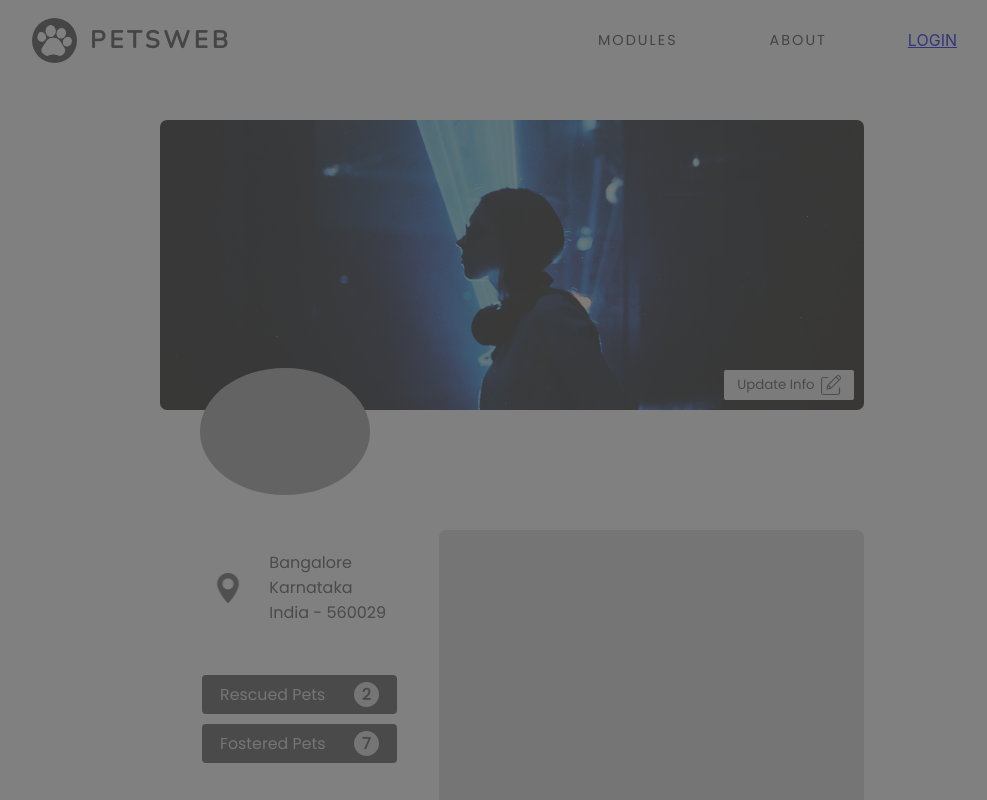
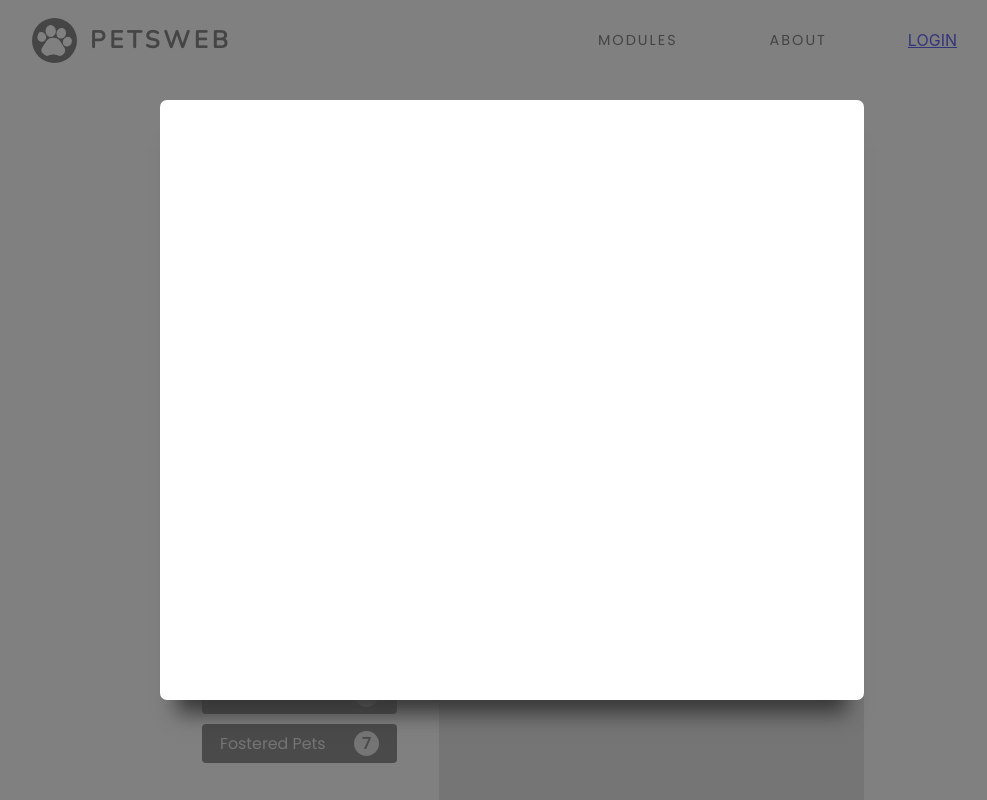
Before and after one commit to rupamkerketta/client-petsweb, a React (Create React App) app: page /user in a window 1280 px wide. Both pictures are taken after a click on the button "Update Info". Shown: the top 800 px of the page, without its empty margins (128-1115 px from the left). Built offline with nearby package versions, Linux system fonts and the light colour scheme; no server answers; a web font is replaced by a local one.

Commit message:
Modal Update Info

```diff
--- /dev/null
+++ b/src/components/navigation/user/modal/modal.css
@@ -0,0 +1,25 @@
+.modal{
+    height: 600px;
+    /* border: 1px solid white; */
+    background-color: white;
+    border-radius: 7px;
+    margin: auto;
+    position:absolute;
+    top: 50%;
+    left: 50%;
+    transform: translate(-50%, -50%);
+    box-shadow: 0 30px 20px -17px rgb(54, 54, 54);
+    z-index: 4;
+}
+
+@media only screen and (max-width: 1920px){
+    .modal{
+        width: 55%;
+    }
+}
+
+@media only screen and (max-width: 1000px){
+    .modal{
+        width: 80%;
+    }
+}
--- /dev/null
+++ b/src/components/navigation/user/modal/modal.js
@@ -0,0 +1,12 @@
+import React from 'react';
+import './modal.css';
+
+const Modal = () => {
+    return(
+        <div className="modal">
+
+        </div>
+    );
+};
+
+export default Modal;
--- a/src/components/navigation/user/user.js
+++ b/src/components/navigation/user/user.js
@@ -4,7 +4,8 @@ import axios from 'axios';
 import {Redirect} from 'react-router-dom';
 import './user.css';
 
-
+// Modal
+import Modal from './modal/modal';
 
 import editIcon from '../../res/images/edit.png';
 import pin from '../../res/images/pin.png';
@@ -60,6 +61,7 @@ const User = () => {
     return(
         <div className="container">
             {showModal ? <div className="modal-glass" onClick={() => handleUpdate()}></div> : ""}
+            {showModal ? <Modal /> : ""}
             {!loggedIN ? <Redirect to="/" /> : ""}
             <div className="main-banner">
                 <div className="cover-bg">
```
